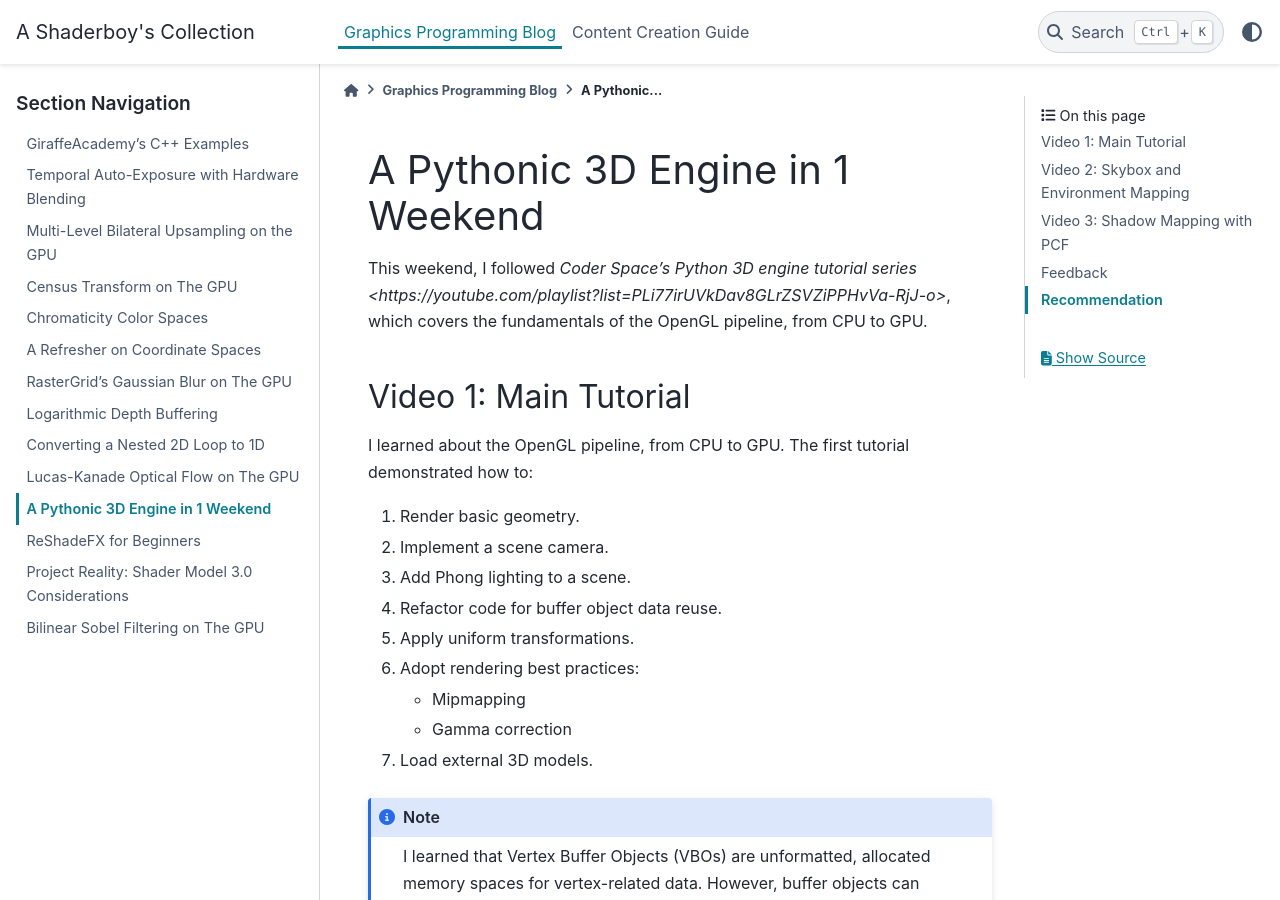
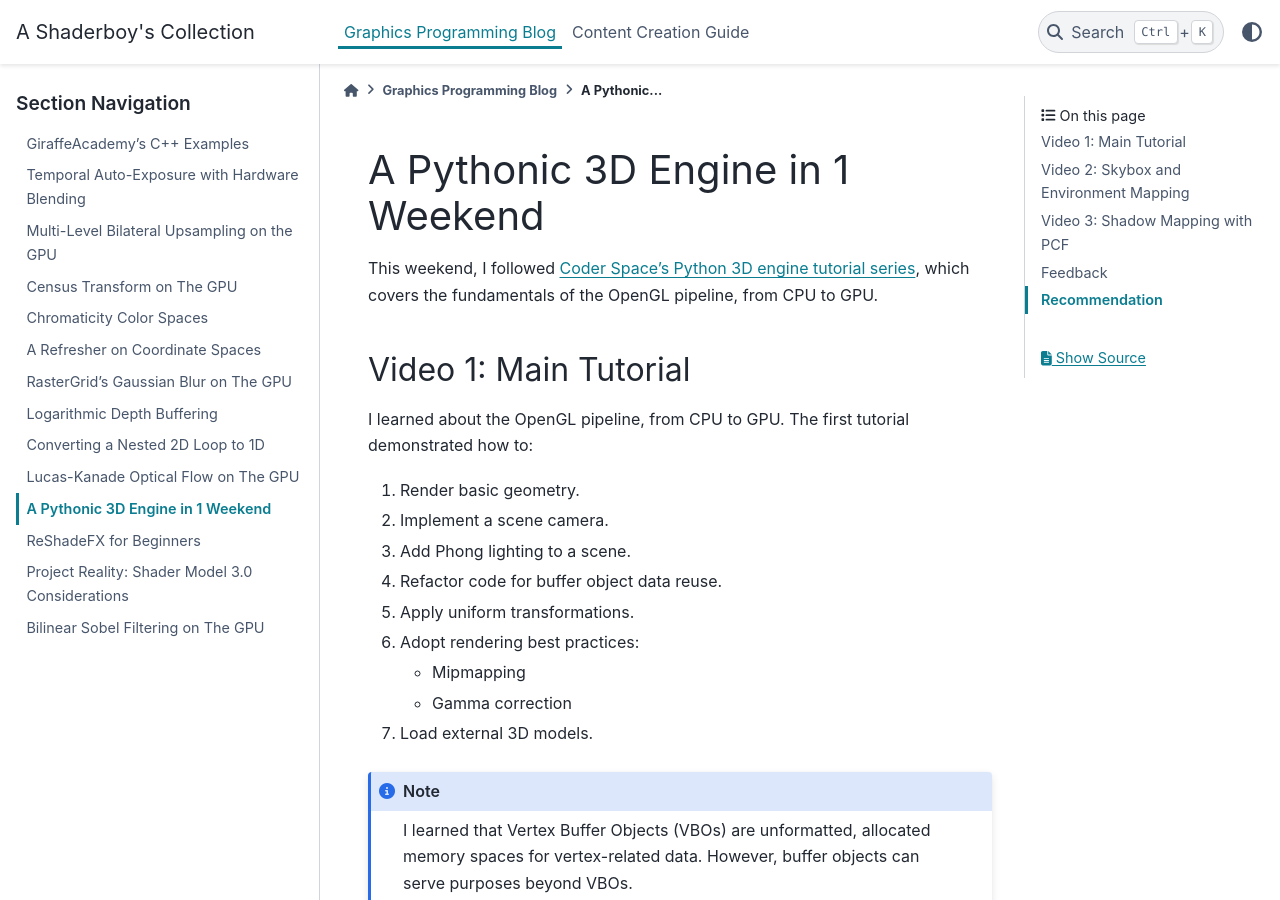
Before and after one commit to papadanku/papadanku.github.io, a Sphinx documentation site: the page built from doc/source/blog/pythonengine.rst, in a window 1280 px wide and 900 px high. Built offline with Sphinx 7.4.7 and the PyData theme 0.15.4, drawn with Linux system fonts in a browser that asks for light colours.

Commit message:
Update pythonengine.rst

```diff
--- a/doc/source/blog/pythonengine.rst
+++ b/doc/source/blog/pythonengine.rst
@@ -2,7 +2,7 @@
 A Pythonic 3D Engine in 1 Weekend
 =================================
 
-This weekend, I followed `Coder Space's Python 3D engine tutorial series <https://youtube.com/playlist?list=PLi77irUVkDav8GLrZSVZiPPHvVa-RjJ-o>`, which covers the fundamentals of the OpenGL pipeline, from CPU to GPU.
+This weekend, I followed `Coder Space's Python 3D engine tutorial series <https://youtube.com/playlist?list=PLi77irUVkDav8GLrZSVZiPPHvVa-RjJ-o>`_, which covers the fundamentals of the OpenGL pipeline, from CPU to GPU.
 
 Video 1: Main Tutorial
 ----------------------
```
